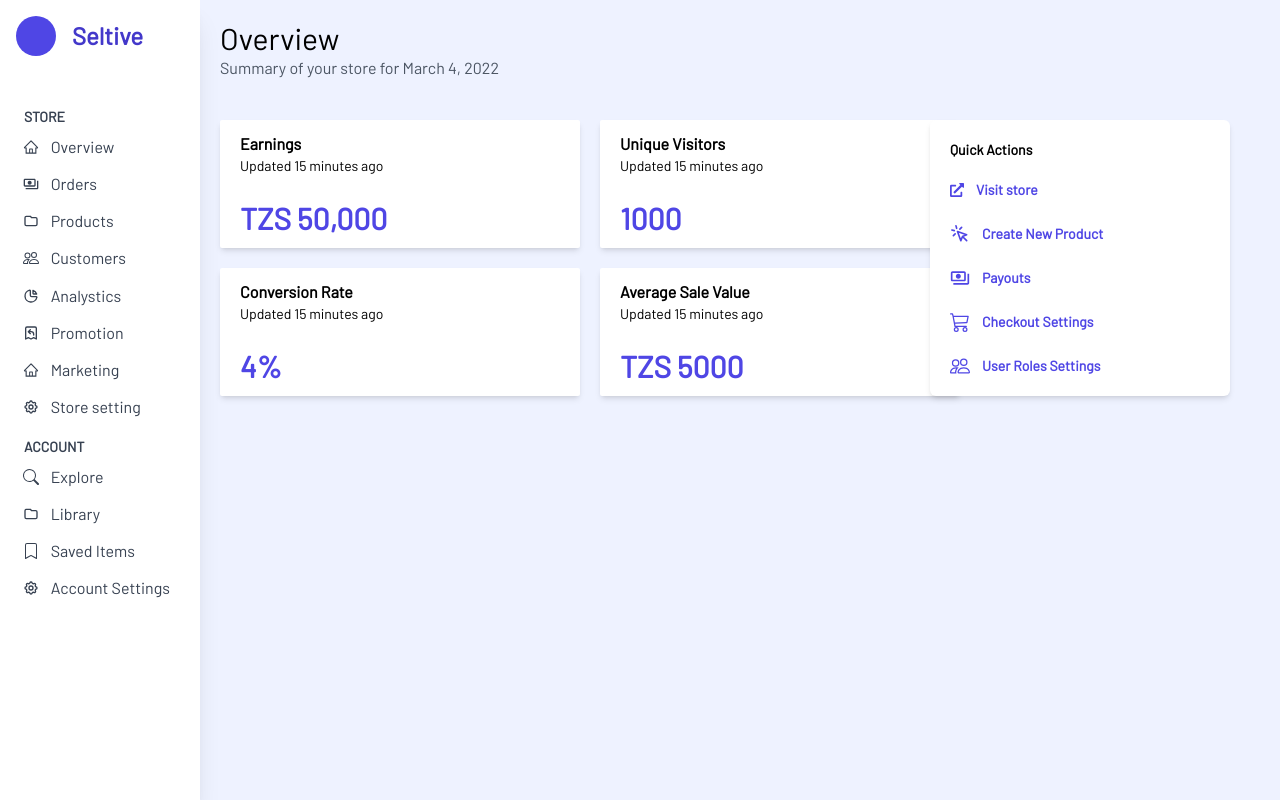
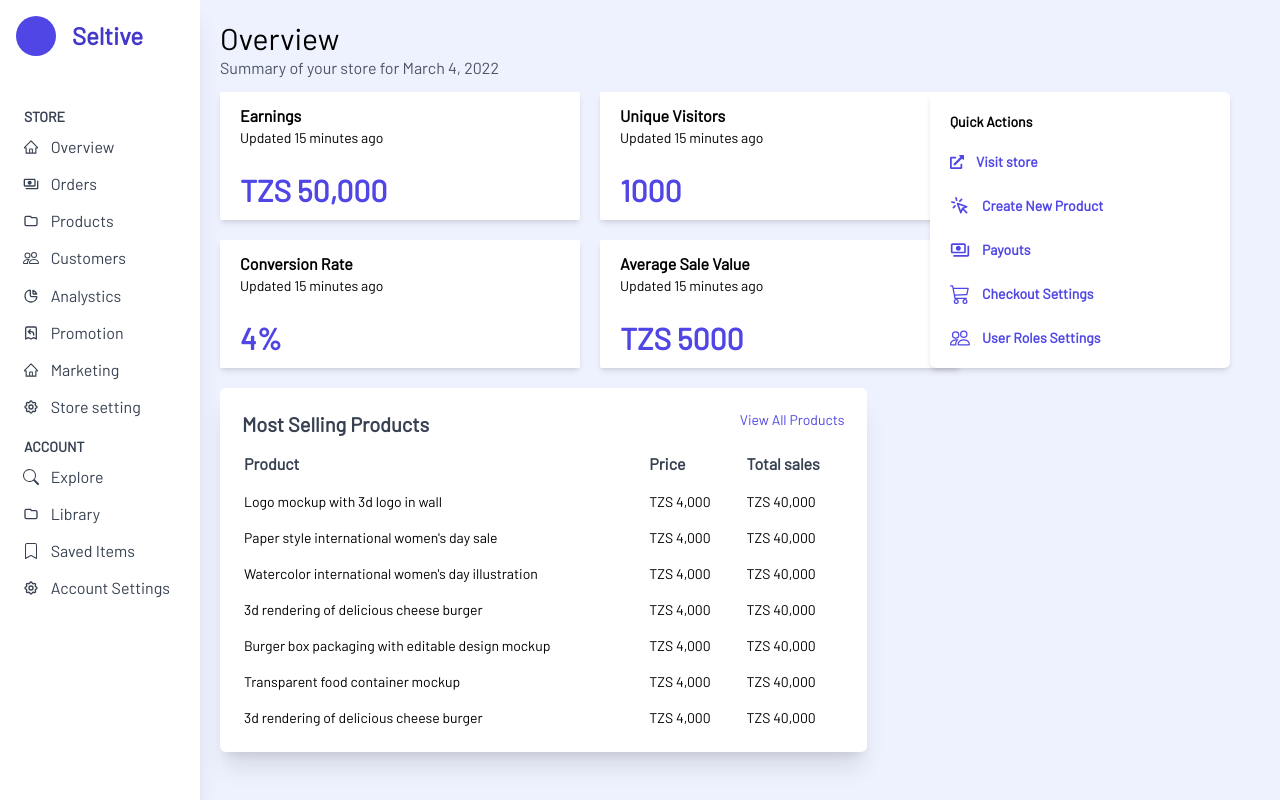
Before and after one commit to Pascal488/Flex-code, a React (Create React App) app in the folder seltive/: page /overview in a window 1280 px wide. Built offline with nearby package versions, Linux system fonts and the light colour scheme; no server answers; sample sign-in values are in the browser's storage.

Commit message:
:Add table dsg init

```diff
--- a/seltive/src/pages/authpages/Confirm.tsx
+++ b/seltive/src/pages/authpages/Confirm.tsx
@@ -2,7 +2,14 @@ import React from "react";
 import { BsEnvelopeFill } from "react-icons/bs";
 import { Link } from "react-router-dom";
 
-const Confirm = () => {
+
+const data = {
+  email:"email@gmail.com"
+
+}
+
+
+const Confirm = (props:any) => {
   return (
     <div>
       <div className="flex h-screen md:flex-col">
@@ -43,7 +50,7 @@ const Confirm = () => {
             <h1 className="font-semibold text-[39px]">Confirm your email</h1>
             <p>
               We have sent a confirmation email to <br />
-              <span className="font-bold text-black">jonedone@gmail.com</span><br />
+              <span className="font-bold text-black mb-3 mr-2">{data.email}</span><br/>
               use the link in the email to perform confirmation
             </p>
             <span className=" text-xs text-center p-3 flex items-center gap-1 ">
--- a/seltive/src/pages/authpages/Signup.tsx
+++ b/seltive/src/pages/authpages/Signup.tsx
@@ -62,7 +62,7 @@ const Signup = (props: any) => {
 
   const [register, { loading, error, data }] = useMutation(Userdata, {
     update(result) {
-      console.log(result);
+      //console.log(result);
       navigate("/confirm");
     },
 
--- a/seltive/src/pages/homepages/Overview.tsx
+++ b/seltive/src/pages/homepages/Overview.tsx
@@ -3,19 +3,21 @@ import { BsPeople, BsCart3 } from "react-icons/bs";
 import { HiOutlineCursorClick } from "react-icons/hi";
 import { MdOutlinePayments } from "react-icons/md";
 import { FaExternalLinkAlt } from "react-icons/fa";
+import "./Table.css"
 
 const Overview = () => {
+
+
   return (
     <div>
-      <div >
-        <div className="mb-10">
+      <div className="mb-3">
         <h1 className="text-3xl mt-5">Overview</h1>
         <span className="text-gray-600">
           Summary of your store for March 4, 2022
         </span>
       </div>
 
-        <div className=" md:flex-col  flex w-full justify-center">
+      <div className="mb-5 md:flex-col  flex w-full justify-center">
         <div className="flex-1 flex flex-wrap gap-5">
           <div className="bg-white shadow-md py-3 px-5 flex flex-col justify-between w-[360px] gap-5 rounded-sm">
             <span>
@@ -52,9 +54,7 @@ const Overview = () => {
               <p className="text-sm">Updated 15 minutes ago</p>
             </span>
             <span>
-                <p className="text-3xl text-indigo-600 font-semibold">
-                  TZS 5000
-                </p>
+              <p className="text-3xl text-indigo-600 font-semibold">TZS 5000</p>
             </span>
           </div>
         </div>
@@ -91,6 +91,60 @@ const Overview = () => {
           </div>
         </div>
       </div>
+      <div className="bg-white shadow-xl w-[61%] rounded-md p-4">
+        <div className="flex justify-between p-1.5 ">
+          <span className="text-xl text-gray-700 font-bold">Most Selling Products</span>
+          <span className="text-sm text-indigo-600">View All Products</span>
+        </div>
+        <div>
+          <table className="w-full">
+            <thead >
+            <tr className="text-gray-700">
+              <th>Product</th>
+              <th>Price</th>
+              <th>Total sales</th>
+            </tr>
+            </thead>
+            <tbody className="text-sm">
+            <tr>
+              <td>Logo mockup with 3d logo in wall</td>
+              <td>TZS 4,000</td>
+              <td>TZS 40,000</td>
+            </tr>
+            <tr>
+              <td>Paper style international women's day sale</td>
+              <td>TZS 4,000</td>
+              <td>TZS 40,000</td>
+            </tr>
+            <tr>
+              <td>Watercolor international women's day illustration</td>
+              <td>TZS 4,000</td>
+              <td>TZS 40,000</td>
+            </tr>
+            <tr>
+              <td>3d rendering of delicious cheese burger</td>
+              <td>TZS 4,000</td>
+              <td>TZS 40,000</td>
+            </tr>
+            <tr>
+              <td>Burger box packaging with editable design mockup</td>
+              <td>TZS 4,000</td>
+              <td>TZS 40,000</td>
+            </tr>
+            <tr>
+              <td>Transparent food container mockup</td>
+              <td>TZS 4,000</td>
+              <td>TZS 40,000</td>
+            </tr>
+            <tr>
+              <td>3d rendering of delicious cheese burger</td>
+              <td>TZS 4,000</td>
+              <td>TZS 40,000</td>
+            </tr>
+
+            </tbody>
+          </table>
+        </div>
       </div>
     </div>
   );
--- /dev/null
+++ b/seltive/src/pages/homepages/Table.css
@@ -0,0 +1,5 @@
+
+th, td {
+    padding: 8px;
+    text-align: left;
+  }
```
Lines whose indentation alone changed are shown as unchanged.
